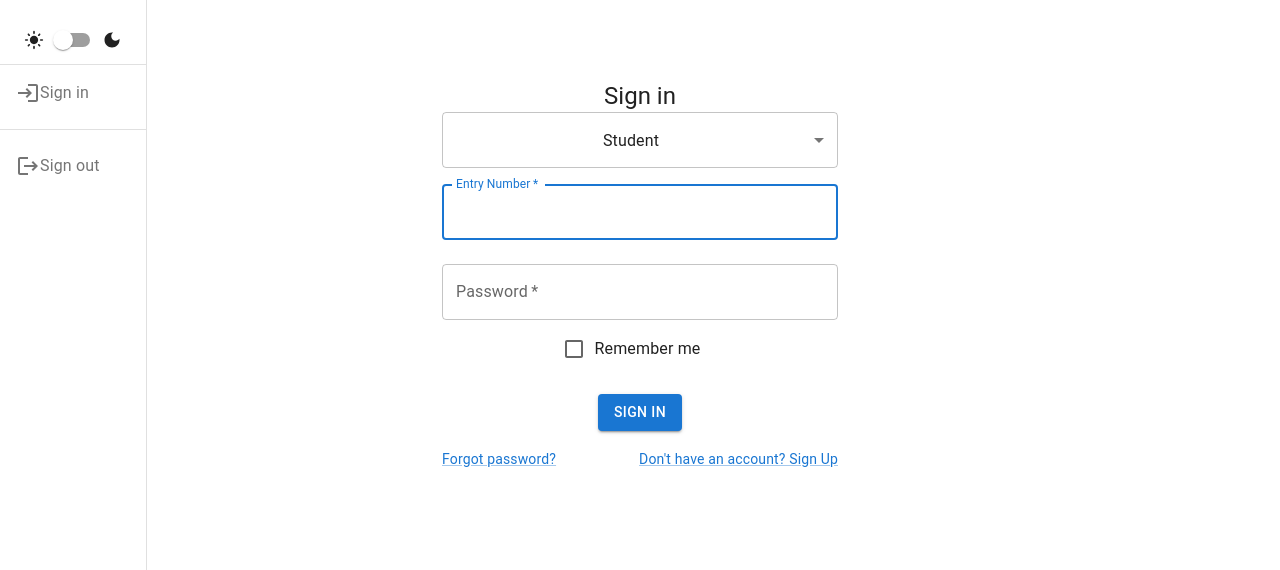
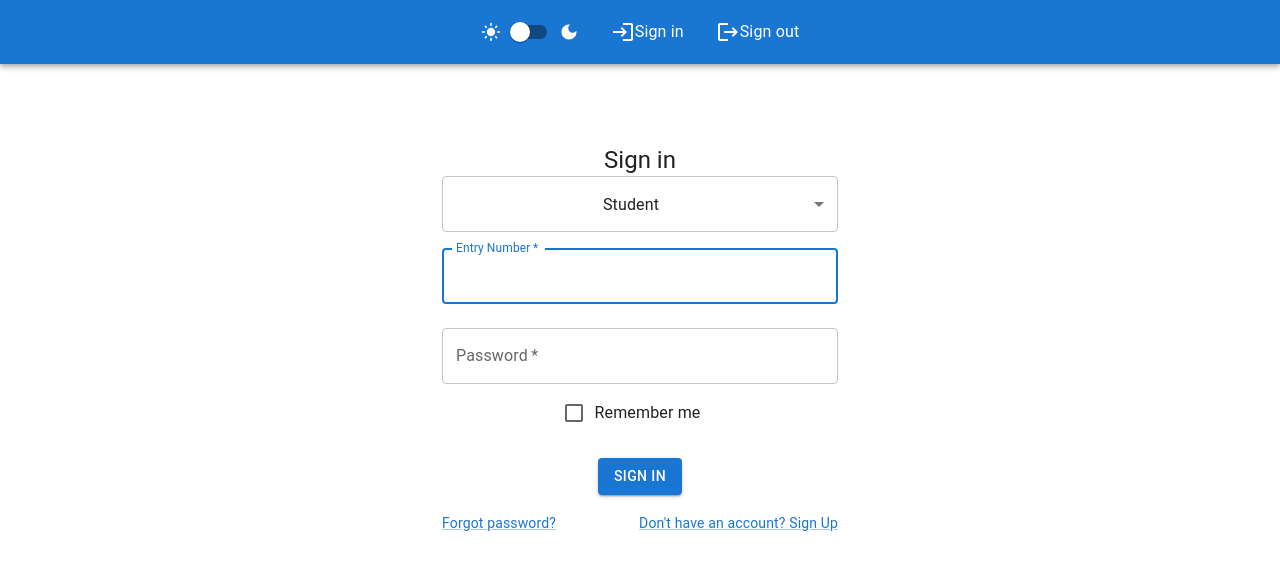
Before and after one commit to Kevin-379/COL732-frontend, a React (Create React App) app: page / in a window 1280 px wide. Shown: the top 570 px of the page. Built offline with nearby package versions, Linux system fonts and the light colour scheme.

Commit message:
Changed navbar

```diff
--- a/src/App.tsx
+++ b/src/App.tsx
@@ -1,4 +1,5 @@
 import {
+  AppBar,
   Box,
   CssBaseline,
   Divider,
@@ -6,6 +7,8 @@ import {
   List,
   ListItemButton,
   ListItemIcon,
+  MenuItem,
+  SwipeableDrawer,
   Switch,
   ThemeProvider,
   Toolbar,
@@ -32,7 +35,7 @@ function App() {
       <CssBaseline />
 
       <BrowserRouter>
-      <Drawer variant="permanent">
+      <AppBar position="static" >
         <Toolbar
           sx={{
             display: 'flex',
@@ -40,29 +43,22 @@ function App() {
             justifyContent: 'center',
           }}
         >
-          <Box textAlign={"center"} alignItems={"center"} display="flex" justifyContent={"center"} sx={{ mt: 2 }}>
+ {/* textAlign={"center"} alignItems={"center"} display="flex" justifyContent={"center"} sx={{ mt: 2 }} */}
+           <MenuItem>
             <LightMode fontSize={"small"} />
             <Switch onChange={(e) => setDarkMode(e.target.checked)}></Switch>
             <DarkMode fontSize={"small"} />
-          </Box>
-        </Toolbar>
-        <Divider />
-        <List component="nav">
-          <ListItemButton component={Link} to="/">
-            <ListItemIcon>
+          </MenuItem>
+          <MenuItem component={Link} to="/">
               <Login></Login>
               Sign in
-            </ListItemIcon>
-          </ListItemButton>
-          <Divider sx={{ my: 2 }} />
-          <ListItemButton component={Link} to="/signout">
-            <ListItemIcon>
+          </MenuItem>
+          <MenuItem component={Link} to="/signout">
               <Logout></Logout>
               Sign out
-            </ListItemIcon>
-          </ListItemButton>
-        </List>
-      </Drawer>
+          </MenuItem>
+        </Toolbar>
+      </AppBar>
 
         <Routes>
           <Route path='/' element={<SignIn />} />
```
